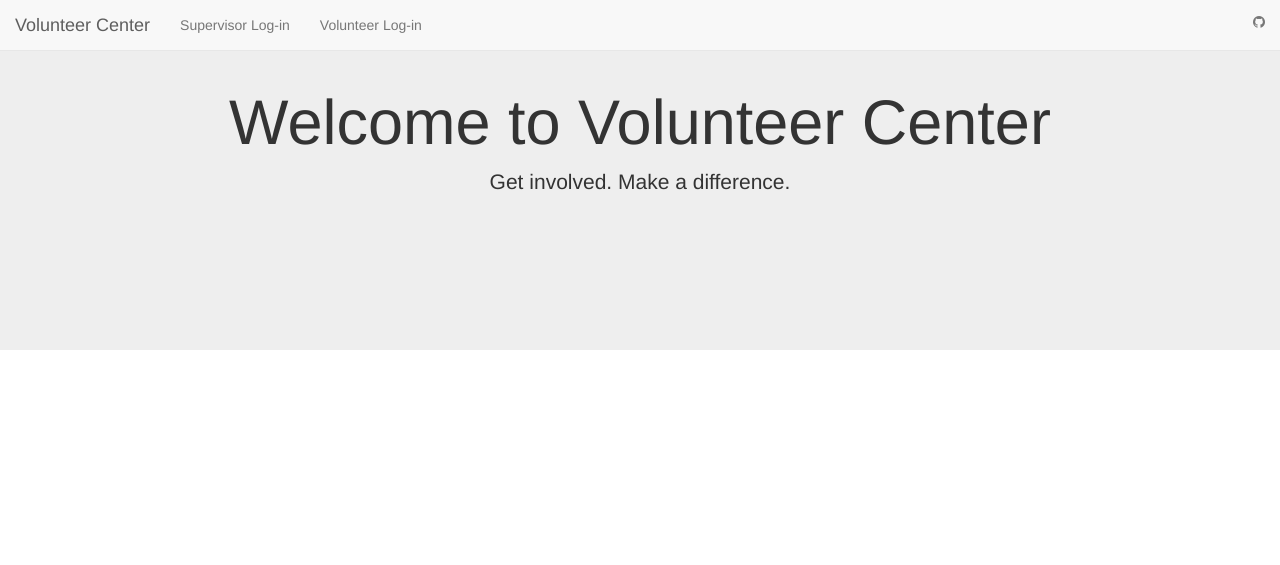
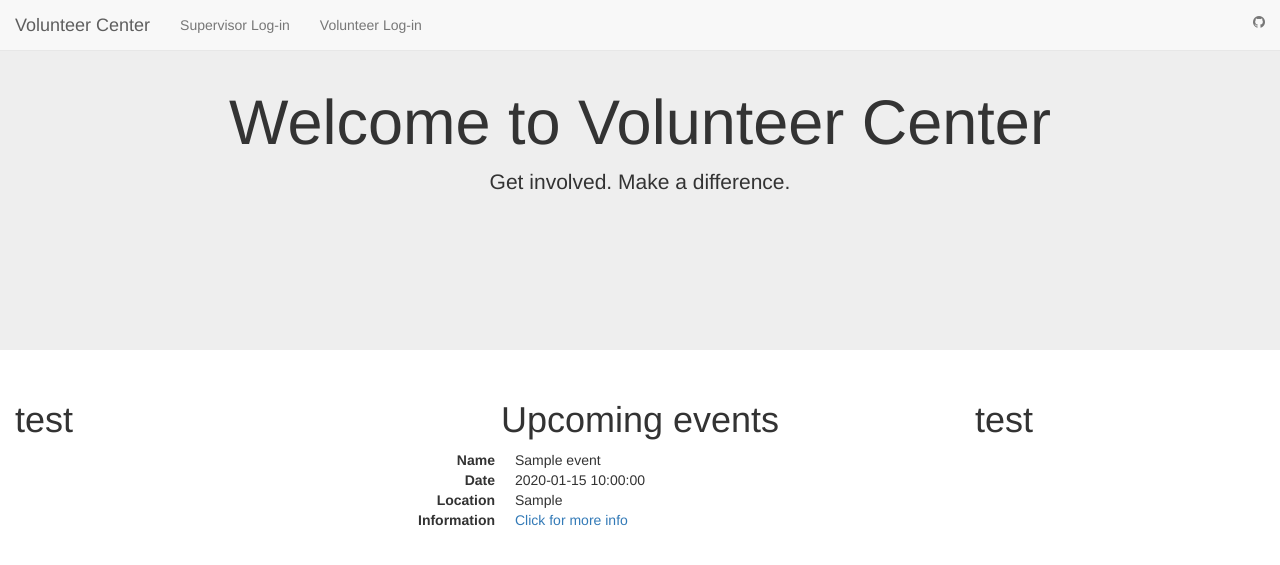
Before and after one commit to k-giardchase/volunteer_management, a PHP site: template views/index.twig in a window 1280 px wide. Shown: the top 565 px of the page. Run offline with PHP 8.4, Linux system fonts and the light colour scheme; the template is opened without the code that fills it: most values are stand-ins (such as "Sample title", 1, 10 or a date in 2020); some libraries are stand-ins or nearby versions.

Commit message:
Add upcoming events div to index.twig

```diff
--- a/app/app.php
+++ b/app/app.php
@@ -18,7 +18,7 @@
     Request::enableHttpMethodParameterOverride();
 
     $app->get("/", function() use ($app) {
-        return $app['twig']->render('index.twig');
+        return $app['twig']->render('index.twig', array('events' => Event::getAll()));
     });
 
     return $app;
--- a/views/index.twig
+++ b/views/index.twig
@@ -37,5 +37,32 @@
            <p>Get involved. Make a difference.</p>
        </div>
    </header>
+   <section>
+       <div class="col-md-3">
+           <h1>test</h1>
+       </div>
+       <div class="col-md-6 text-center">
+           <h1>Upcoming events</h1>
+           {% if events is not empty %}
+               {% for event in events %}
+               <dl class='dl-horizontal text-justify'>
+                   <dt>Name</dt>
+                   <dd>{{ event.getEventName }}</dd>
+                   <dt>Date</dt>
+                   <dd>{{ event.getEventDate }}</dd>
+                   <dt>Location</dt>
+                   <dd>{{ event.getLocation }}</dd>
+                   <dt>Information</dt>
+                   <dd><a href='/event/{{ event.getId }}'>Click for more info</a></dd>
+               </dl>
+               {% endfor %}
+           {% else %}
+                <h3>No upcoming events to display</h3>
+           {% endif %}
+       </div>
+       <div class="col-md-3">
+           <h1>test</h1>
+       </div>
+   </section>
 </body>
 </html>
```
